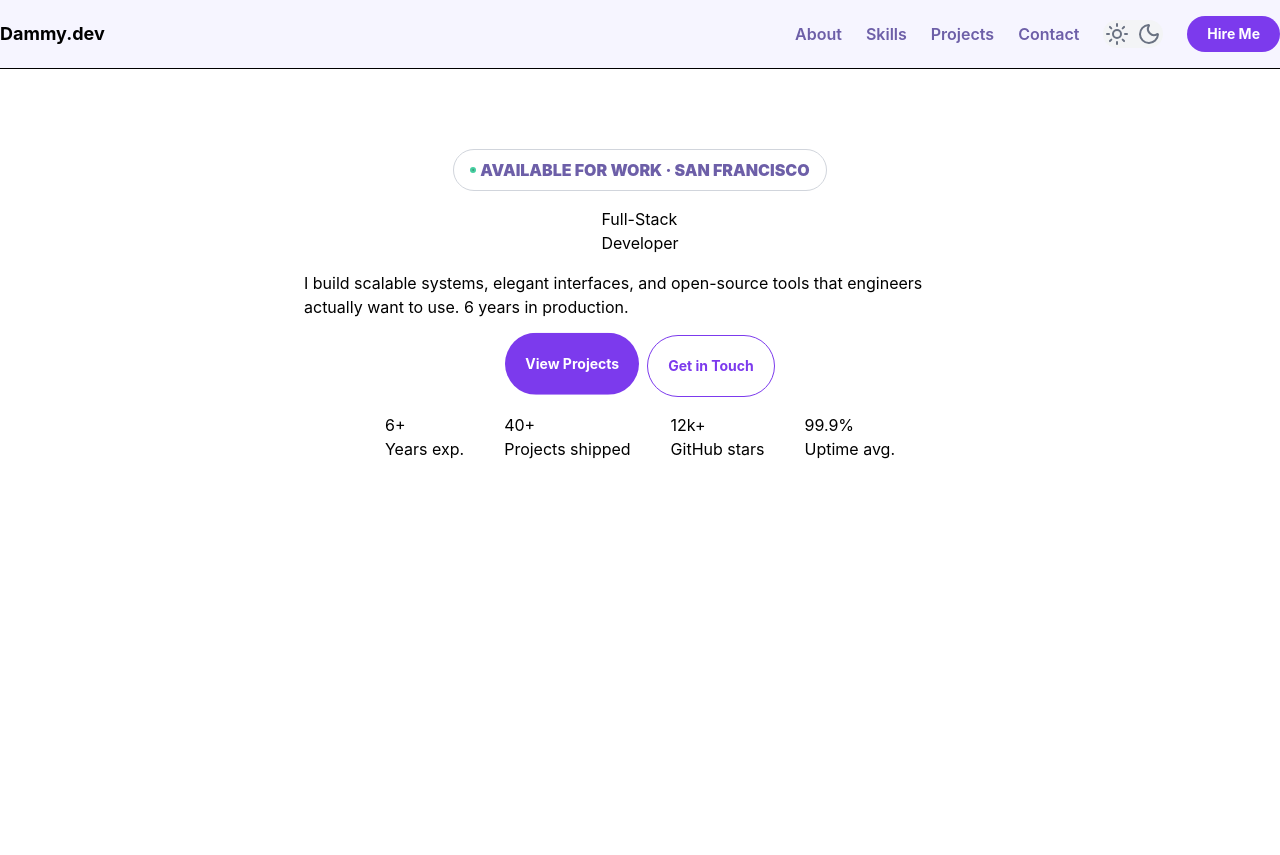
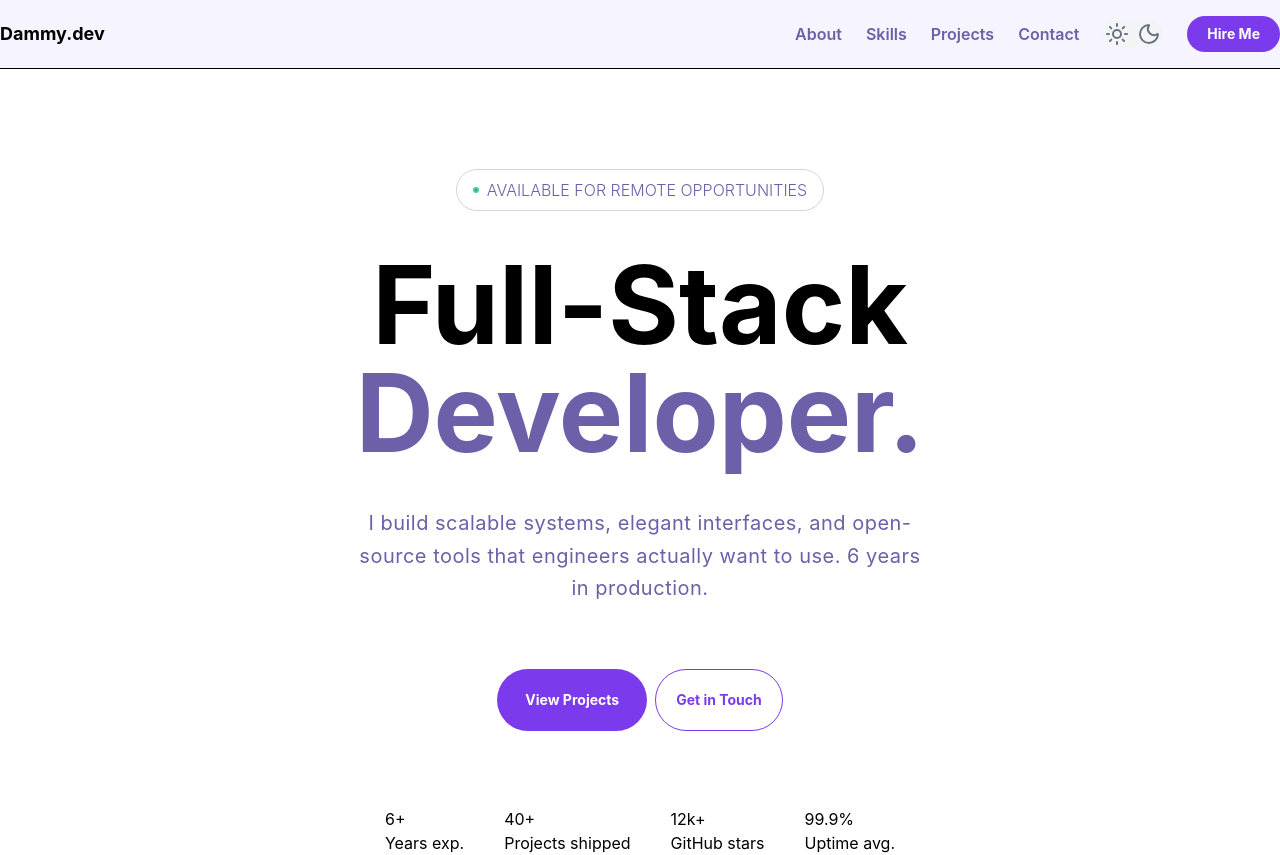
Before and after one commit to FafioluOluwadamilola/portforlio, a React (Vite) app: page / in a window 1280 px wide. Before the commit the page ends 800 px from the top, so only its background shows below. Built offline with nearby package versions, Linux system fonts and the light colour scheme.

Commit message:
Almost done with the hero side

```diff
--- a/src/Components/Hero.jsx
+++ b/src/Components/Hero.jsx
@@ -3,52 +3,53 @@ import React from 'react'
 
 const Hero = () => {
     return (
-        <div className='max-w-2xl mx-auto flex items-center h-auto gap-4 flex-col mt-20'>
+        <div className='max-w-5xl w-full mx-auto flex items-center justify-center h-auto gap-10 flex-col mt-25'>
 
-            <div className='flex gap-1 items-center border border-gray-300 rounded-full px-4 py-2'>
+            <div className='flex gap-2 items-center border border-gray-300 rounded-full px-4 py-2'>
                 <Dot className='w-1.5 h-1.5 bg-emerald-500 rounded-full animate-pulse' />
-                <span className='text-[#6D5FA8] font-black'>AVAILABLE FOR WORK · SAN FRANCISCO</span>
+                <span className='text-[#6D5FA8] font-light'>AVAILABLE FOR REMOTE OPPORTUNITIES</span>
             </div>
 
-            <div>
-                <h1>Full-Stack</h1>
-                <h1>Developer</h1>
+            <div className='text-center'>
+                <h1 className='leading-none text-6xl sm:text-7xl md:text-8xl lg:text-[108px] font-bold'>
+                    Full-Stack <span className='header-color'><br />Developer.</span>
+                </h1>
             </div>
 
-            <div>
-                <p>I build scalable systems, elegant interfaces, and open-source tools that engineers actually want to use. 6 years in production.</p>
+            <div className='text-center mb-6'>
+                <p className='header-color text-xl text-muted-foreground leading-relaxed max-w-xl tracking-wide'>I build scalable systems, elegant interfaces, and open-source tools that engineers actually want to use. 6 years in production.</p>
             </div>
 
-            <div className='flex gap-2'>
-                <button className='bg-[#7c3aed] rounded-full hover:opacity-90 transition-opacity text-white text-sm font-bold px-5 py-5 animate-bounce '>View Projects</button>
+            <div className='flex gap-2 mb-9'>
+                <button className='bg-[#7c3aed] rounded-full hover:opacity-90 transition-opacity text-white text-sm font-bold px-7 py-3'>View Projects</button>
                 <button className='border border-[#7c3aed] text-[#7c3aed] hover:bg-[#7c3aed] hover:text-white rounded-full transition-colors text-sm font-bold px-5 py-5'>Get in Touch</button>
             </div>
 
             <div className='flex gap-10'>
-                <p>
-                    <h1>
+                <ol>
+                    <li>
                         6+
-                    </h1>
-                    <span>Years exp.</span>
-                </p>
-                <p>
-                    <h1>
+                    </li>
+                    <li>Years exp.</li>
+                </ol>
+                <ol>
+                    <li>
                         40+
-                    </h1>
-                    <span>Projects shipped</span>
-                </p>
-                <p>
-                    <h1>
+                    </li>
+                    <li>Projects shipped</li>
+                </ol>
+                <ol>
+                    <li>
                         12k+
-                    </h1>
-                    <span>GitHub stars</span>
-                </p>
-                <p>
-                    <h1>
+                    </li>
+                    <li>GitHub stars</li>
+                </ol>
+                <ol>
+                    <li>
                         99.9%
-                    </h1>
-                    <span>Uptime avg.</span>
-                </p>
+                    </li>
+                    <li>Uptime avg.</li>
+                </ol>
             </div>
 
         </div>
```
